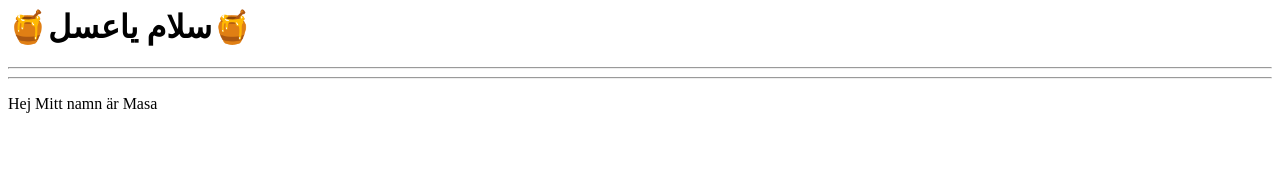
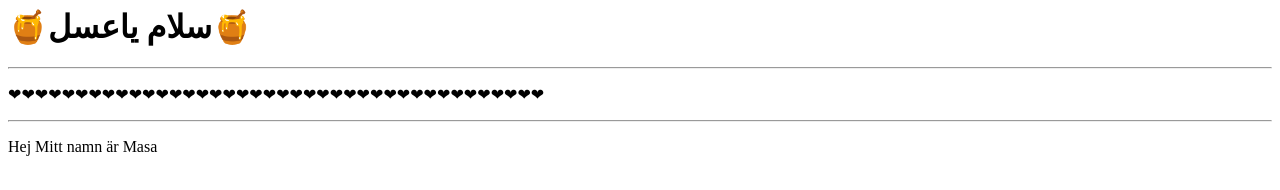
Before and after one commit to M0192/MASA, a plain HTML site: page index.html in a window 1280 px wide. Drawn offline with Linux system fonts and the light colour scheme.

Commit message:
Update index.html

```diff
--- a/index.html
+++ b/index.html
@@ -2,6 +2,7 @@
 <body>
   <h1>🍯سلام ياعسل🍯 </h1>
  <hr> </hr>
+  <p>❤❤❤❤❤❤❤❤❤❤❤❤❤❤❤❤❤❤❤❤❤❤❤❤❤❤❤❤❤❤❤❤❤❤❤❤❤❤❤❤</p>
   <hr> </hr>
 
 <p>
```
